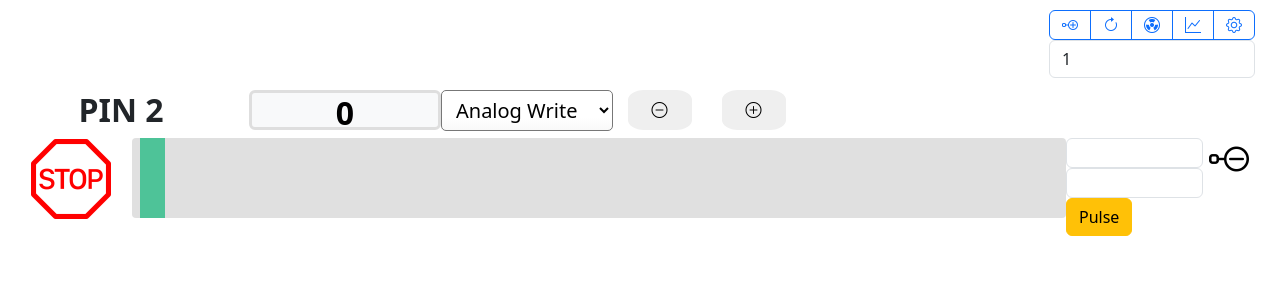
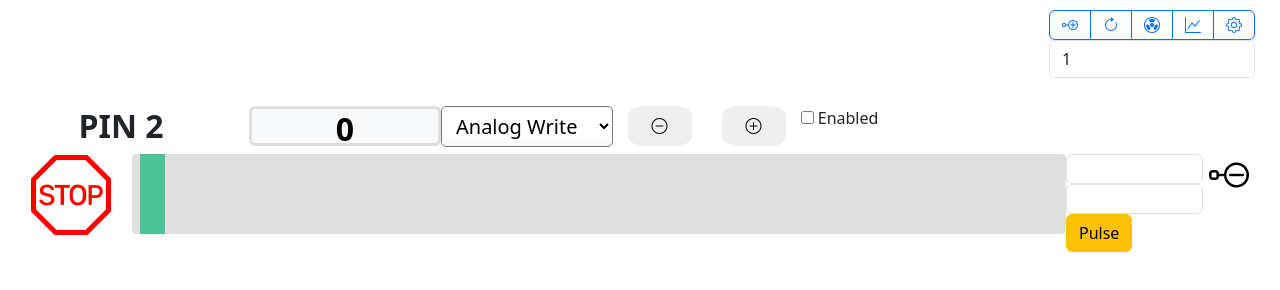
Before and after one commit to williama2012/esp32_webcontroller, a website: page index.html in a window 1280 px wide. Drawn offline with nearby package versions, Linux system fonts and the light colour scheme.

Commit message:
styling. checkbox for enabled but not functional

```diff
--- a/index.css
+++ b/index.css
@@ -140,6 +140,7 @@ body {
     display: flex;
     flex-direction: row;
     height: 10vh;
+    margin-bottom: 1em;
 }
 
 .toolbar-one {
--- a/index.js
+++ b/index.js
@@ -488,6 +488,10 @@ function CreateSliderContainer(pin) {
                     <i class="bi bi-plus-circle"></i>
                 </button>
             </span>
+            <span>
+                <input type="checkbox" id="slider-enabled-${pin}" name="slider-enabled-${pin}" />
+                <label for="slider-enabled-${pin}" >Enabled</label>
+            </span>
         </div>
         <div class="slider-controls flex">
             <div class="">
```
